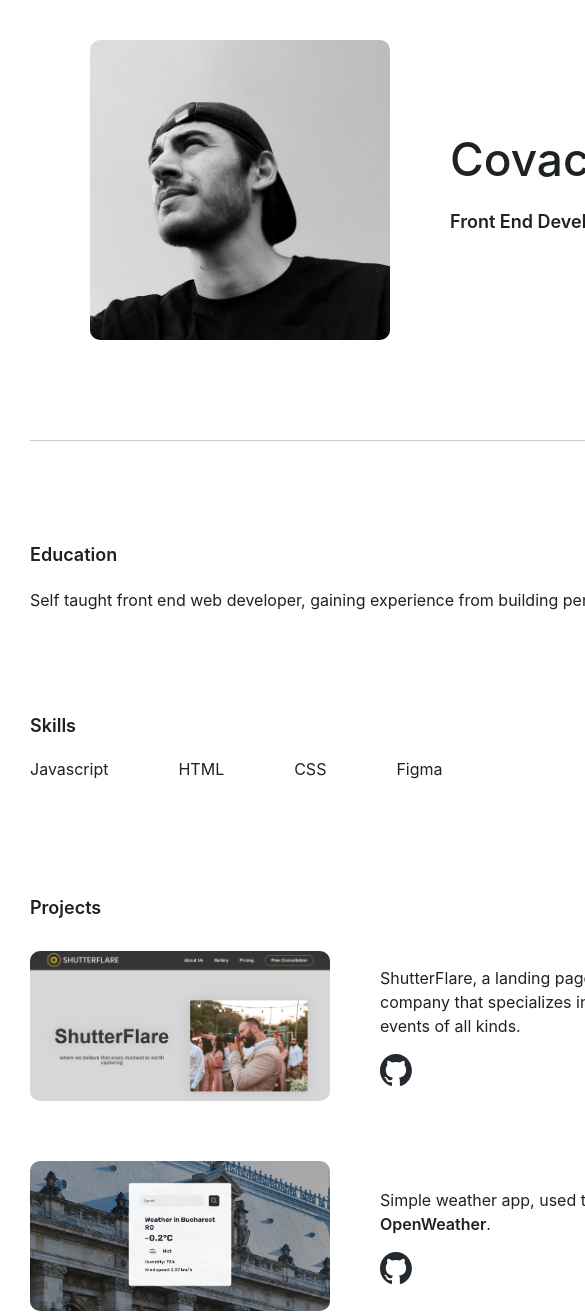
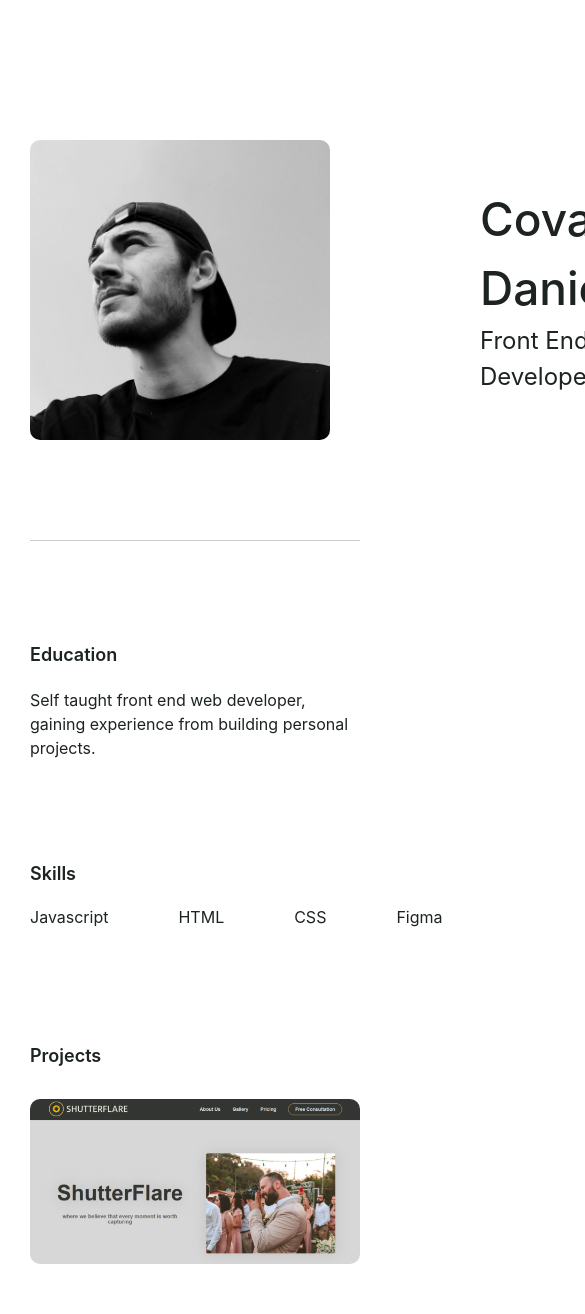
Before and after one commit to covdani1305/Portfolio-Site, a website built with Vite: page index.html in a window 390 px wide. Shown: the part 60-1374 px from the top of the page, 585 px wide, since content can reach past the window. Built offline with nearby package versions, Linux system fonts and the light colour scheme.

Commit message:
Implemented media queries

```diff
--- a/index.html
+++ b/index.html
@@ -11,6 +11,7 @@
       rel="stylesheet"
     />
     <link rel="stylesheet" href="style.css" />
+    <link rel="stylesheet" href="queries.css" />
     <link rel="shortcut icon" href="#" />
   </head>
   <body>
--- a/main.js
+++ b/main.js
@@ -7,7 +7,6 @@ const allSections = document.querySelectorAll("section");
 
 const revealSection = function (entries, observer) {
   const [entry] = entries;
-  // console.log(entry);
 
   if (!entry.isIntersecting) return;
   entry.target.classList.remove("section_hidden");
--- /dev/null
+++ b/queries.css
@@ -0,0 +1,75 @@
+/* Extra large devices (large laptops and desktops, 1200px and up) */
+html {
+  font-size: 62.5%;
+}
+@media only screen and (max-width: 1280px) {
+  header {
+    margin: 0rem;
+    margin-bottom: 9rem;
+  }
+}
+
+/* Large devices (laptops/desktops, 992px and up) */
+@media only screen and (max-width: 950px) {
+  body {
+    max-width: 70em;
+  }
+}
+
+/* Medium devices (landscape tablets, 768px and up) */
+@media only screen and (max-width: 750px) {
+  body {
+    max-width: 60em;
+  }
+  .hero-section {
+    display: flex;
+    flex-direction: column;
+    gap: 6.4rem;
+  }
+  .hero-img {
+    width: 50rem;
+    height: auto;
+  }
+  .hero-text {
+    align-items: center;
+    padding: 0;
+    margin: 0;
+  }
+  .hero-name {
+    font-size: 4em;
+    margin-bottom: 0.5em;
+  }
+  .hero-position {
+    font-size: 2.4em;
+    margin: 0;
+    font-weight: 400;
+  }
+  .project_container {
+    /* display: flex; */
+    flex-direction: column;
+  }
+  .project_description {
+    flex-direction: row;
+    gap: 2em;
+  }
+}
+
+@media only screen and (max-width: 600px) {
+  body {
+    max-width: 100%;
+    margin-top: 0;
+  }
+  .hero-section {
+    padding-top: 0;
+    padding-bottom: 15rem;
+ gap: 15rem;
+  }
+  .hero-img {
+    width: 100%;
+    border-radius: 0;
+    margin: 0;
+  }
+  .project_img {
+    min-width: 100%;
+  }
+}
--- a/style.css
+++ b/style.css
@@ -14,10 +14,9 @@ body {
   /* margin-bottom: 10rem; */
 }
 header {
-  margin-bottom: 10rem;
-  margin-left: 3rem;
-  margin-right: 3rem;
+  margin: 10rem 3rem;
   /* margin-top: 4rem; */
+  max-height: 100%;
   transition: transform 1s, opacity 1s;
 }
 section {
@@ -98,7 +97,7 @@ p {
   box-shadow: 0rem 0rem 1rem 0.1rem #c9c9c9;
 }
 .project_description {
-  max-width: 100%;
+  width: 100%;
   display: flex;
   flex-direction: column;
   justify-content: center;
```
